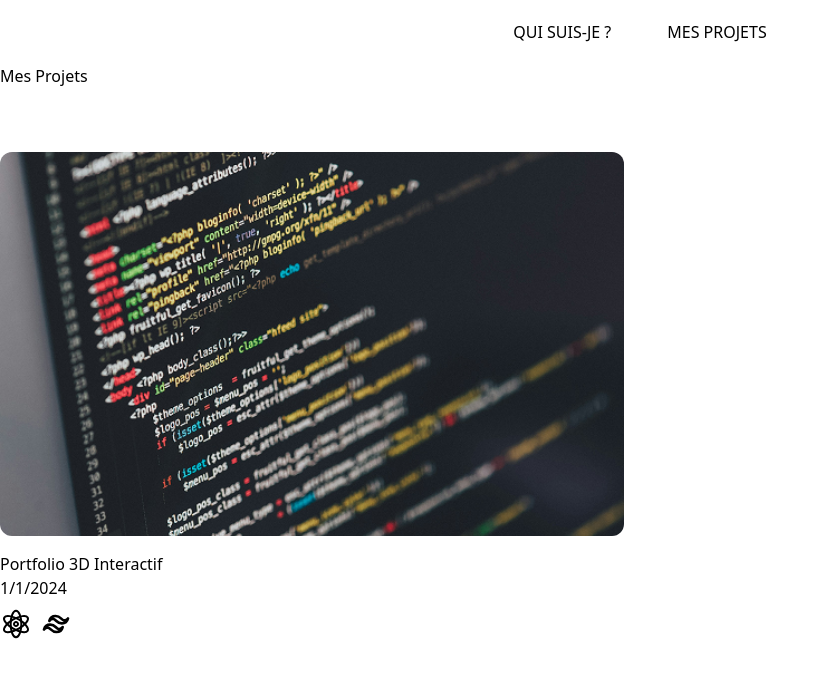
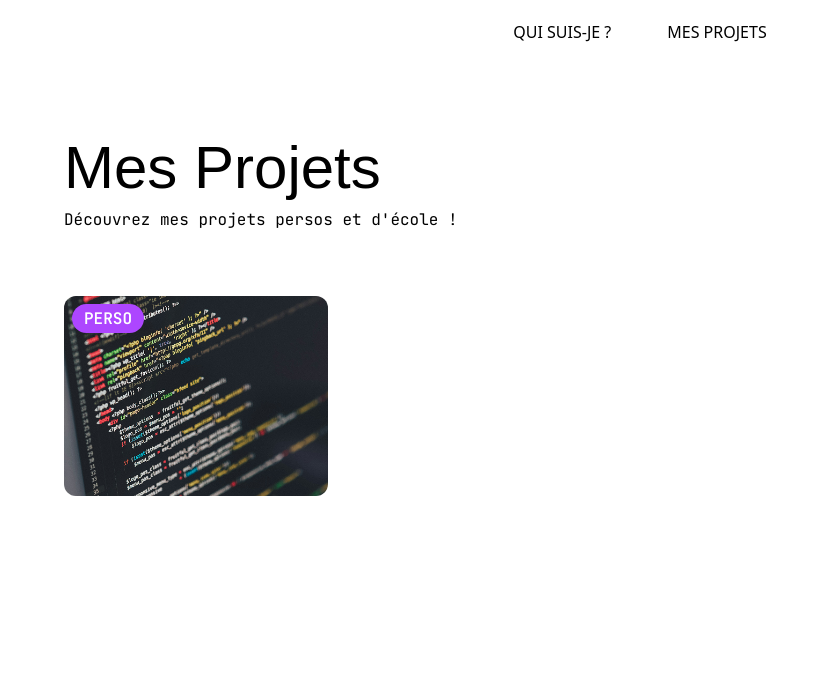
Before and after one commit to EmmaESD/PortfolioEmma, a Next.js app: page /projets in a window 1280 px wide. Shown: the top 678 px of the page, without its empty margins (0-829 px from the left). Built offline with nearby package versions, Linux system fonts and the light colour scheme; a web font is replaced by a local one.

Commit message:
finish page project + add tag component + create cardProject component

```diff
--- /dev/null
+++ b/app/components/CardProject.tsx
@@ -0,0 +1,33 @@
+import Image from "next/image";
+import { Project } from "../projets/data/projects";
+import Tag from "./Tag";
+
+interface ProjectProps {
+    project: Project;
+}
+
+export default function CardProject({ project }: ProjectProps) {
+    return (
+        <div className="group relative h-50 overflow-hidden rounded-xl cursor-pointer typography p-2">
+            {/* Image */}
+            <Image
+                src={project.image}
+                alt={project.title}
+                fill
+                className="object-cover group-hover:scale-110 transition-transform duration-300"
+            />
+
+            <div className="absolute flex item-start justify-center z-20">
+                <Tag category={project.category} />
+            </div>
+
+            {/* Overlay sombre au hover */}
+            <div className="absolute inset-0 bg-black/0 group-hover:bg-black/70 transition-all duration-300" />
+
+            {/* Contenu qui apparaît au hover */}
+            <div className="absolute inset-0 flex flex-col justify-center items-center opacity-0 group-hover:opacity-100 transition-opacity duration-300 z-10">
+                <h5 className="text-white text-center">{project.title}</h5>
+            </div>
+        </div>
+    );
+}
--- /dev/null
+++ b/app/components/Tag.tsx
@@ -0,0 +1,30 @@
+import { ProjectCategory } from "../projets/data/projects";
+
+interface TagProps {
+    category: ProjectCategory
+}
+
+export default function Tag({ category }: TagProps) {
+    const styles = {
+    école: {
+      bg: "bg-blue-500",
+      text: "École",
+    },
+    pro: {
+      bg: "bg-green-500",
+      text: "Pro",
+    },
+    perso: {
+      bg: "bg-purple-500",
+      text: "Perso",
+    },
+  };
+
+  const { bg, text } = styles[category];
+
+  return (
+    <span className={`${bg} text-white text-xs font-semibold px-3 py-1 rounded-full uppercase`}>
+      {text}
+    </span>
+  );
+}
--- a/app/projets/data/projects.ts
+++ b/app/projets/data/projects.ts
@@ -1,8 +1,12 @@
 import { TECHNOLOGIES, Technology } from "./technologies";
+
+export type ProjectCategory = "pro" | "perso" | "école";
+
 export interface Project {
   slug: string;
   title: string;
   date: Date;
+  category: ProjectCategory;
   longDescription: string;
   technologies: Technology[];
   demoUrl?: string;
@@ -22,5 +26,6 @@ export const projects: Project[] = [
     githubUrl: "https://github.com/...",
     figmaUrl: "https://figma.com/...",
     image: "/assets/projects-img/test.png",
+    category: "perso",
   },
 ];
--- a/app/projets/page.tsx
+++ b/app/projets/page.tsx
@@ -1,40 +1,20 @@
 import Link from 'next/link';
 import { projects } from './data/projects';
-import Image from 'next/image';
-import Techno from '../components/Techno';
+import CardProject from '../components/CardProject';
 
 export default function ProjectsPage() {
   return (
-    <main>
-      <h1>Mes Projets</h1>
+    <main className="p-16 typography">
+      <h1 className='text-2xl'>Mes Projets</h1>
+      <p>Découvrez mes projets persos et d'école !</p>
 
-      <div className="grid grid-cols-2 gap-8 mt-16">
+      <div className="grid grid-cols-1 md:grid-cols-2 lg:grid-cols-4 gap-8 mt-16">
         {projects.map((project) => (
           <Link
             key={project.slug}
             href={`/projets/${project.slug}`}
-            className="group"
           >
-            <div className="relative h-96 overflow-hidden rounded-xl">
-              <Image
-                src={project.image}
-                alt={project.title}
-                fill
-                className="object-cover group-hover:scale-110 transition-transform duration-300"
-              />
-            </div>
-            <h3 className="mt-4">{project.title}</h3>
-            <p>{project.date.toLocaleDateString()}</p>
-
-            <div className="flex items-center gap-2 mt-2">
-              {project.technologies.map((tech) => (
-                <Techno
-                  key={tech.name}
-                  name={tech.name}
-                  icon={tech.icon}
-                />
-              ))}
-            </div>
+            <CardProject project={project} />
           </Link>
         ))}
       </div>
```
